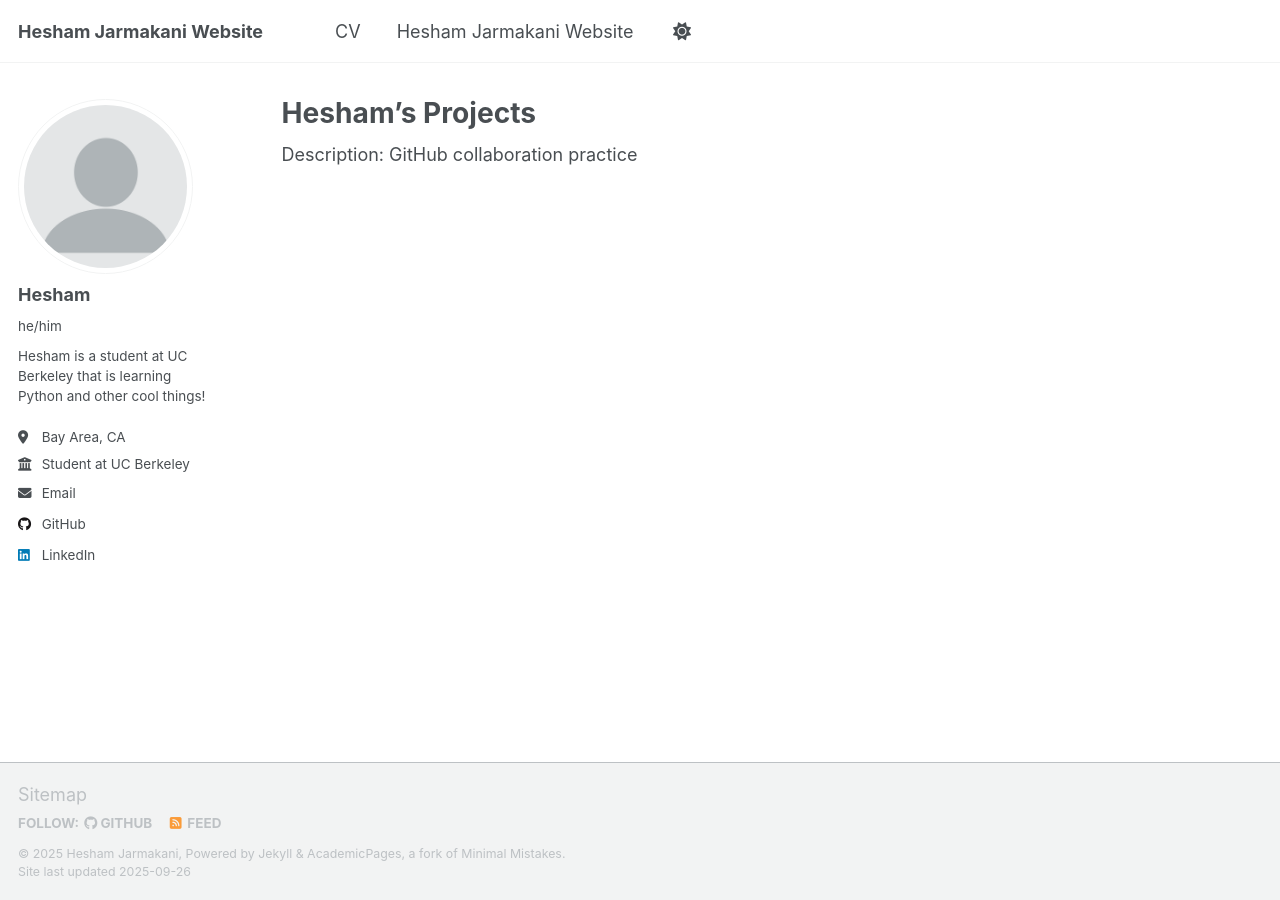
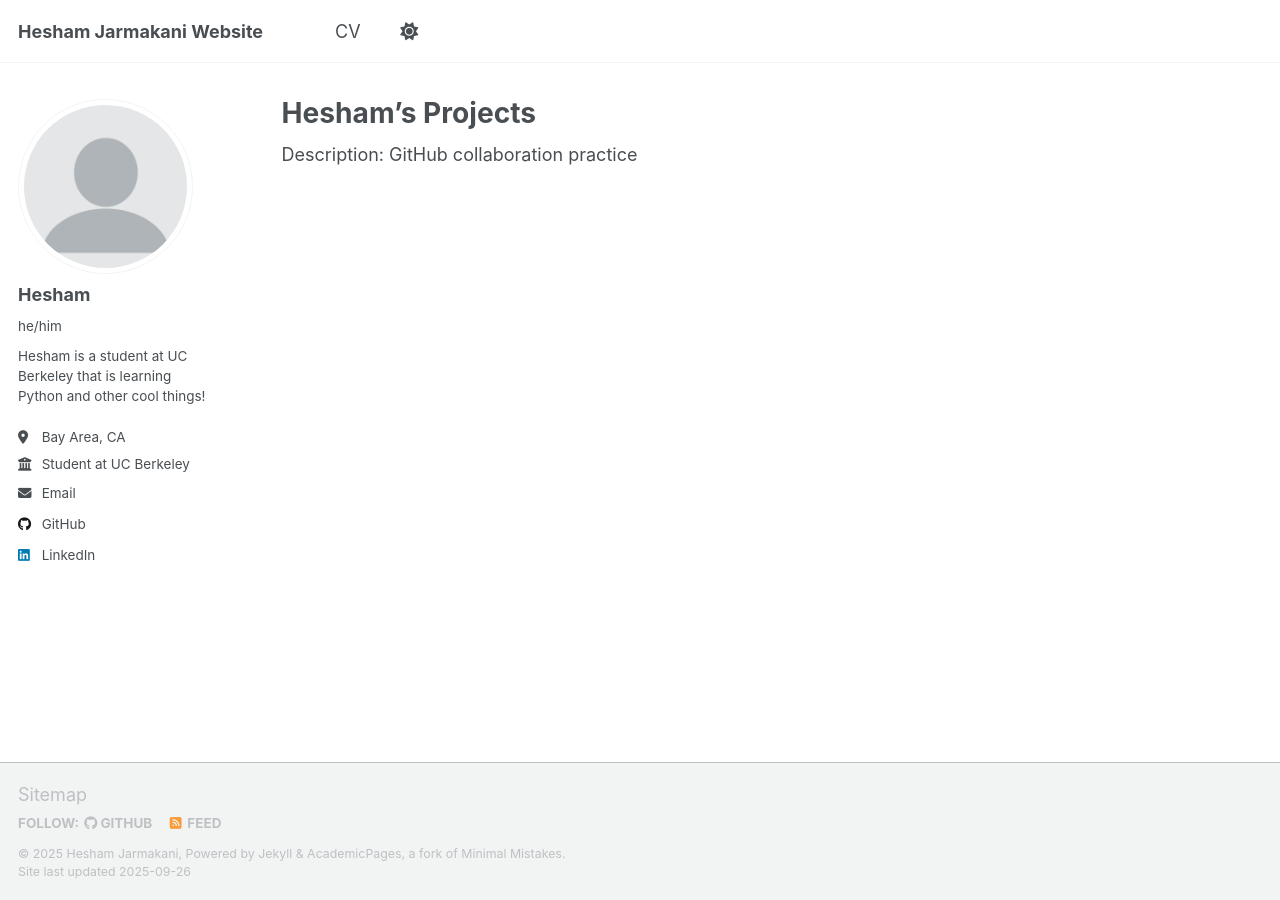
Before and after one commit to heshamjarmakani/heshamjarmakani.github.io, a Jekyll site: the page built from _pages/projects.md, in a window 1280 px wide. Built offline with Jekyll 4.4.1, drawn with Linux system fonts in a browser that asks for light colours; a script that is not in the unit is left out.

Commit message:
Update navigation.yml

```diff
--- a/_data/navigation.yml
+++ b/_data/navigation.yml
@@ -24,10 +24,6 @@ main:
   - title: "CV"
     url: "https://heshamjarmakani.github.io/cv/"
 
-  - title: "Hesham Jarmakani Website"
-    url: "https://heshamjarmakani.github.io/"
-
-
   # - title: "Projects"
   #   url: /title/
 
```
